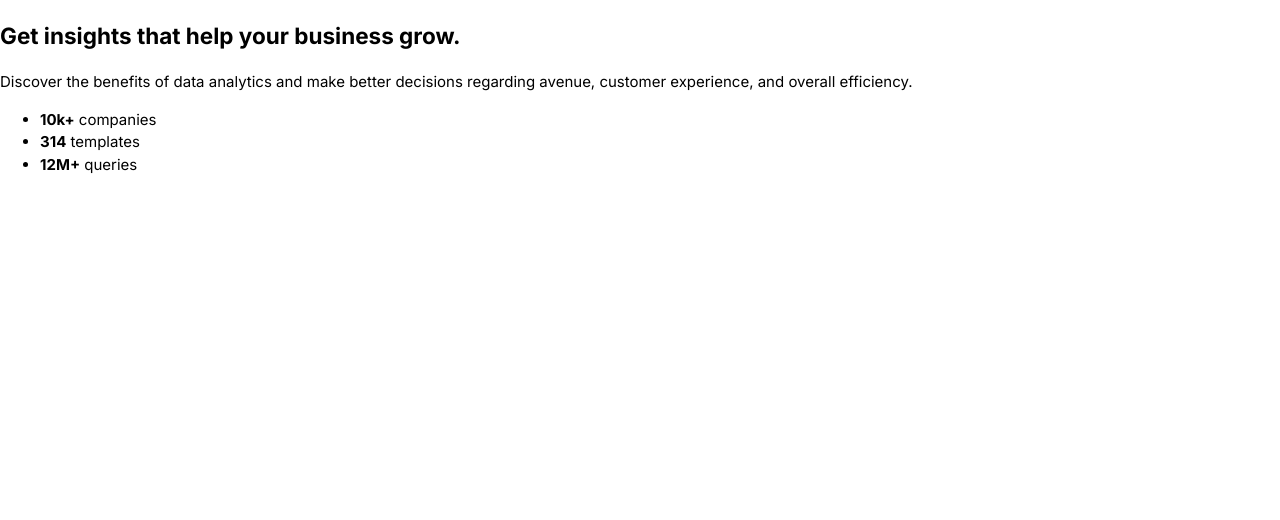
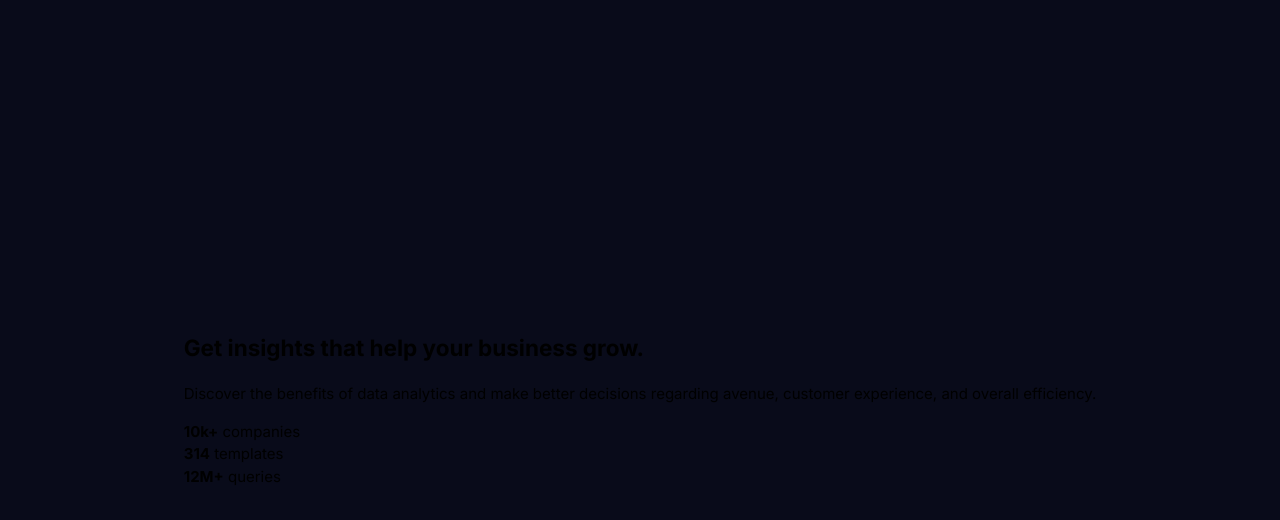
Before and after one commit to Shadowbest/stats-preview-component, a plain HTML site: page index.html in a window 1280 px wide. Drawn offline with Linux system fonts and the light colour scheme.

Commit message:
Application of general styling

```diff
--- a/css/styles.css
+++ b/css/styles.css
@@ -27,4 +27,23 @@ html {
 body {
   margin: 0;
   font-size: 1.5rem;
+  background-color: var(--dark-blue);
+  min-height: 100vh;
+  display: flex;
+  justify-content: center;
+  align-items: center;
 }
+
+h1,
+h2,
+h3,
+h4 {
+  font-family: "Inter";
+  font-weight: 700;
+}
+
+ul[class] {
+  list-style-type: none;
+  margin: 0;
+  padding: 0;
+}
```
